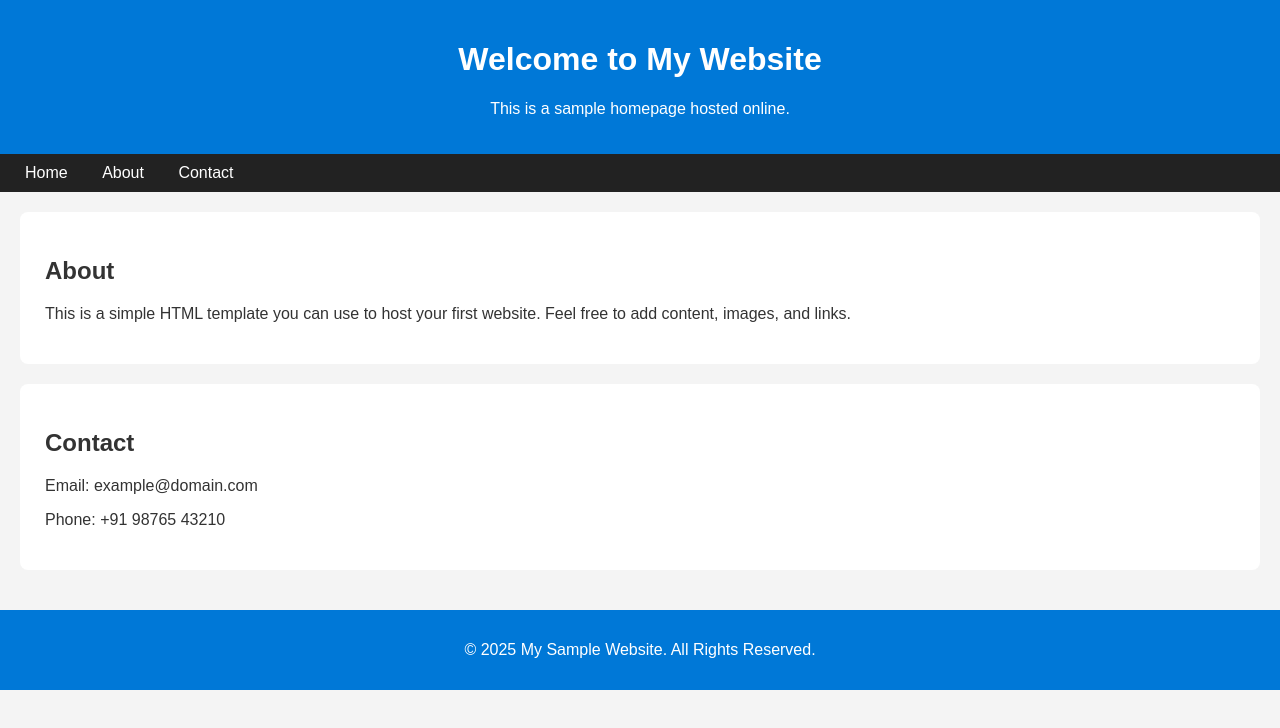
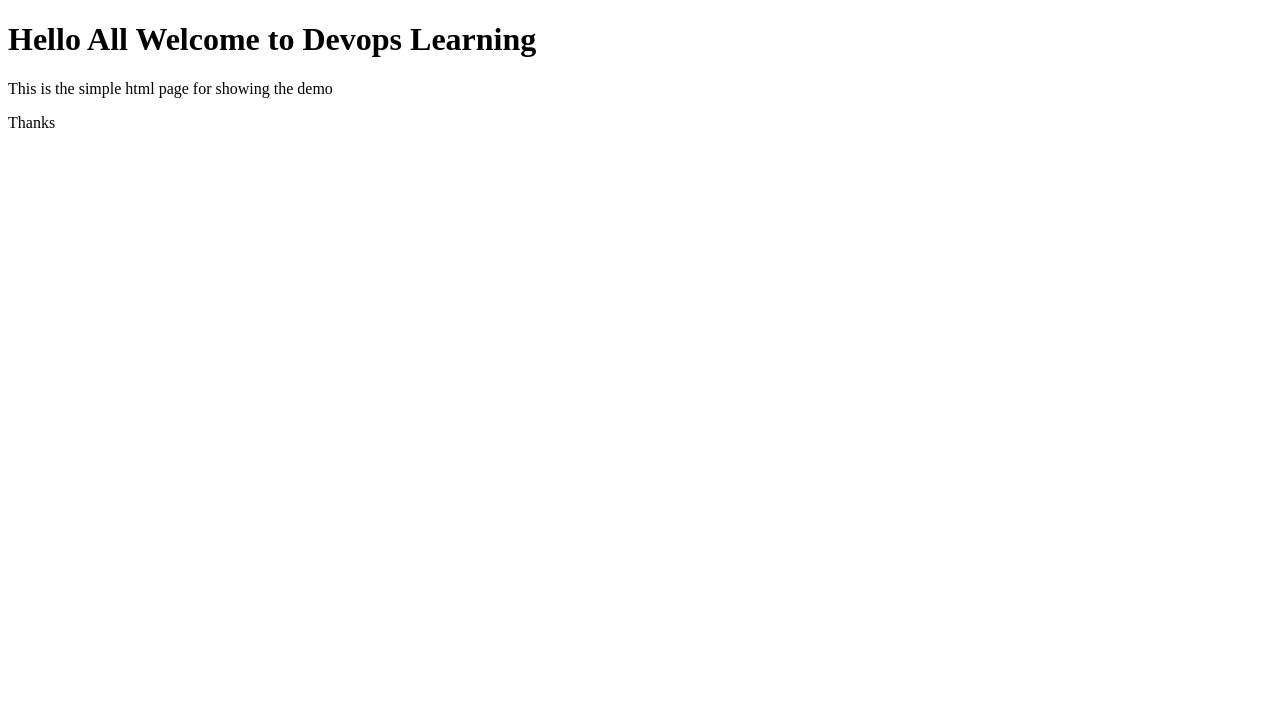
Before and after one commit to pavanbctech/test, a plain HTML site: page test3.html in a window 1280 px wide. Drawn offline with Linux system fonts and the light colour scheme.

Commit message:
modified to check the welcome page

```diff
--- a/test3.html
+++ b/test3.html
@@ -1,83 +1,12 @@
 <!DOCTYPE html>
-<html lang="en">
+<html>
 <head>
-    <meta charset="UTF-8" />
-    <meta name="viewport" content="width=device-width, initial-scale=1.0" />
-    <title>My Sample Website</title>
-
-    <!-- Basic styling -->
-    <style>
-        body {
-            font-family: Arial, sans-serif;
-            margin: 0;
-            padding: 0;
-            background-color: #f4f4f4;
-            color: #333;
-        }
-        header {
-            background-color: #0078D7;
-            color: white;
-            padding: 20px;
-            text-align: center;
-        }
-        nav {
-            background: #222;
-            padding: 10px;
-        }
-        nav a {
-            color: white;
-            text-decoration: none;
-            margin: 0 15px;
-        }
-        nav a:hover {
-            text-decoration: underline;
-        }
-        section {
-            padding: 25px;
-            background: white;
-            margin: 20px;
-            border-radius: 8px;
-        }
-        footer {
-            text-align: center;
-            padding: 15px;
-            background: #0078D7;
-            color: white;
-            margin-top: 40px;
-        }
-    </style>
+    <title> simple page</title>
 </head>
 
 <body>
-
-    <header>
-        <h1>Welcome to My Website</h1>
-        <p>This is a sample homepage hosted online.</p>
-    </header>
-
-    <nav>
-        <a href="#">Home</a>
-        <a href="#about">About</a>
-        <a href="#contact">Contact</a>
-    </nav>
-
-    <section id="about">
-        <h2>About</h2>
-        <p>
-            This is a simple HTML template you can use to host your first website.
-            Feel free to add content, images, and links.
-        </p>
-    </section>
-
-    <section id="contact">
-        <h2>Contact</h2>
-        <p>Email: example@domain.com</p>
-        <p>Phone: +91 98765 43210</p>
-    </section>
-
-    <footer>
-        <p>© 2025 My Sample Website. All Rights Reserved.</p>
-    </footer>
-
+    <h1>Hello All Welcome to Devops Learning</h1>
+    <p>This is the simple html page for showing the demo</p>
+    <P>Thanks</P>
 </body>
 </html>
```
